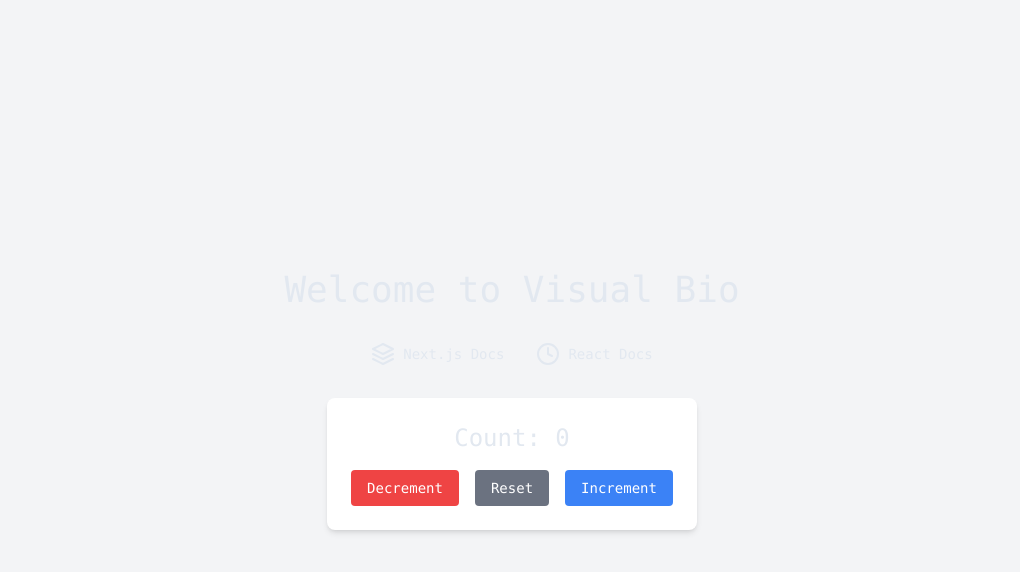
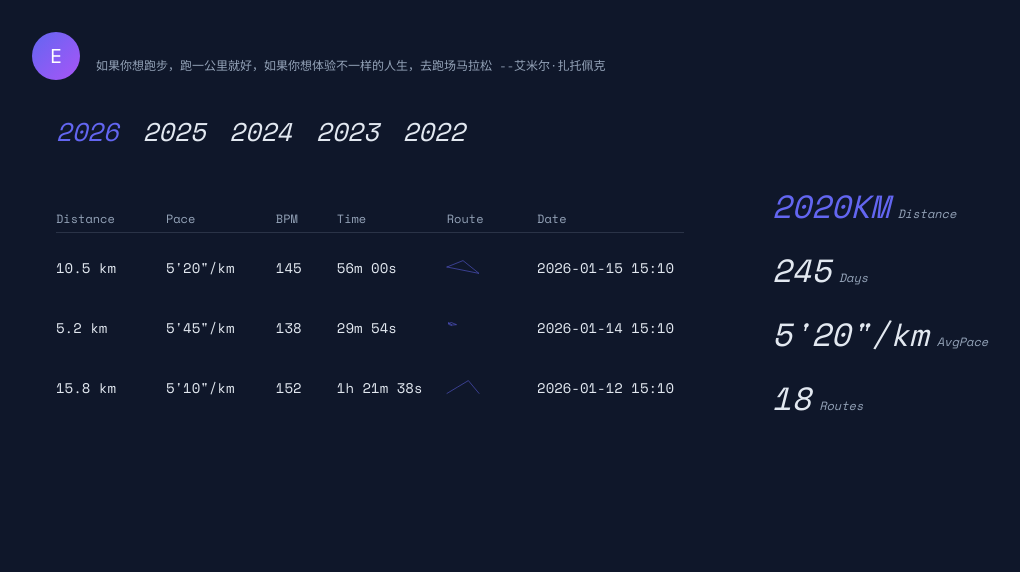
Before and after one commit to EthanALX/bio, a Next.js app in the folder frontend/: page / in a window 1280 px wide. Shown: the top 572 px of the page, without its empty margins (128-1148 px from the left). Built offline with nearby package versions, Linux system fonts and the light colour scheme.

Commit message:
feat: deploy

```diff
--- /dev/null
+++ b/frontend/pnpm-workspace.yaml
@@ -0,0 +1,2 @@
+onlyBuiltDependencies:
+  - msw
--- a/frontend/src/app/dashboard/page.tsx
+++ /dev/null
@@ -1,5 +0,0 @@
-import { DashboardLayout } from '@/features/activity-dashboard';
-
-export default function DashboardPage() {
-    return <DashboardLayout />;
-}
--- a/frontend/src/app/page.tsx
+++ b/frontend/src/app/page.tsx
@@ -1,79 +1,5 @@
-import Counter from '@/components/Counter';
+import { DashboardLayout } from '@/features/activity-dashboard';
 
 export default function Home() {
-  return (
-    <main className="flex min-h-screen flex-col items-center justify-center p-24 bg-gray-100">
-      <div className="z-10 max-w-5xl w-full items-center justify-between font-mono text-sm">
-        <h1 className="text-4xl mb-8 text-center">Welcome to Visual Bio</h1>
-
-        <div className="flex justify-center gap-8 mb-8">
-          <a
-            href="https://nextjs.org/docs"
-            target="_blank"
-            rel="noopener noreferrer"
-            className="flex items-center gap-2 hover:underline"
-          >
-            <svg
-              width="24"
-              height="24"
-              viewBox="0 0 24 24"
-              fill="none"
-              xmlns="http://www.w3.org/2000/svg"
-            >
-              <path
-                d="M12 2L2 7L12 12L22 7L12 2Z"
-                stroke="currentColor"
-                strokeWidth="2"
-                strokeLinecap="round"
-                strokeLinejoin="round"
-              />
-              <path
-                d="M2 17L12 22L22 17"
-                stroke="currentColor"
-                strokeWidth="2"
-                strokeLinecap="round"
-                strokeLinejoin="round"
-              />
-              <path
-                d="M2 12L12 17L22 12"
-                stroke="currentColor"
-                strokeWidth="2"
-                strokeLinecap="round"
-                strokeLinejoin="round"
-              />
-            </svg>
-            Next.js Docs
-          </a>
-          <a
-            href="https://react.dev"
-            target="_blank"
-            rel="noopener noreferrer"
-            className="flex items-center gap-2 hover:underline"
-          >
-            <svg
-              width="24"
-              height="24"
-              viewBox="0 0 24 24"
-              fill="none"
-              xmlns="http://www.w3.org/2000/svg"
-            >
-              <circle cx="12" cy="12" r="10" stroke="currentColor" strokeWidth="2" />
-              <path
-                d="M12 6v6l4 2"
-                stroke="currentColor"
-                strokeWidth="2"
-                strokeLinecap="round"
-                strokeLinejoin="round"
-              />
-            </svg>
-            React Docs
-          </a>
-        </div>
-
-        <div className="flex justify-center">
-          <Counter />
-        </div>
-      </div>
-    </main>
-  );
+  return <DashboardLayout />;
 }
```
